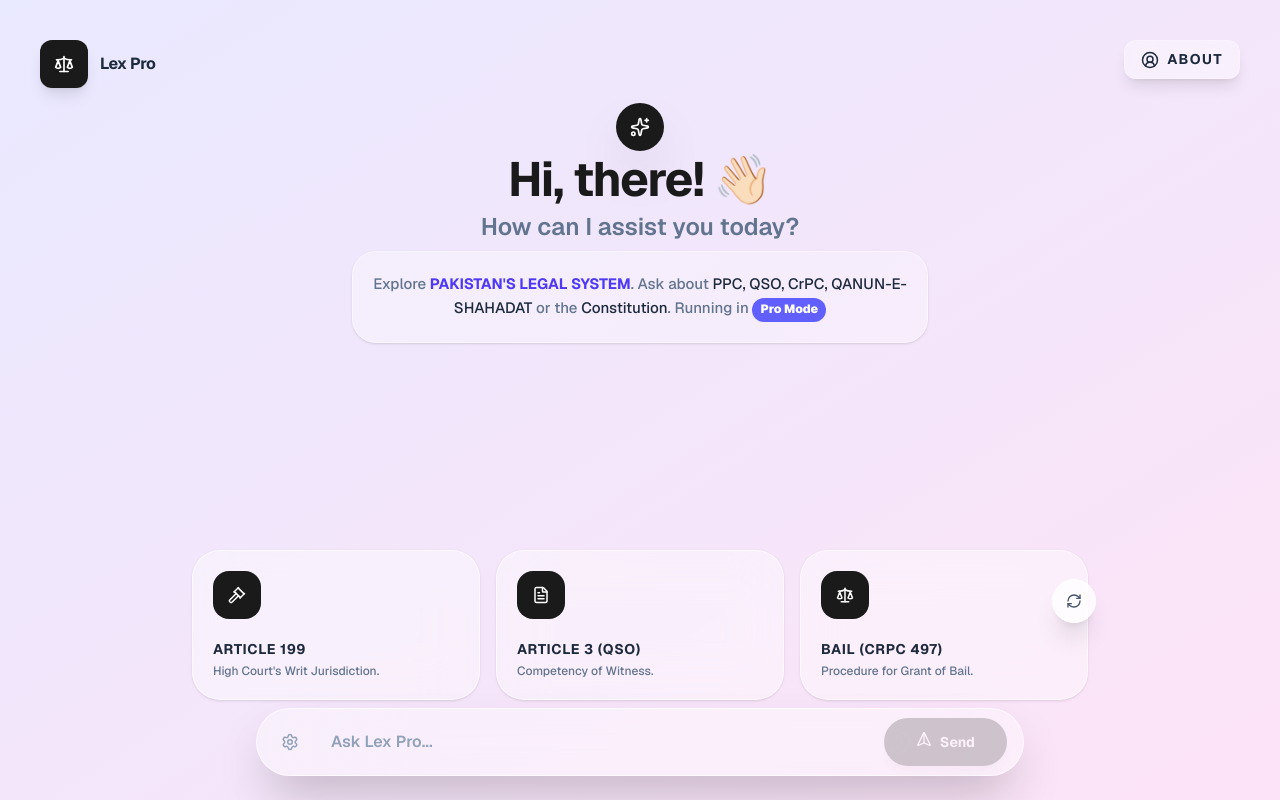
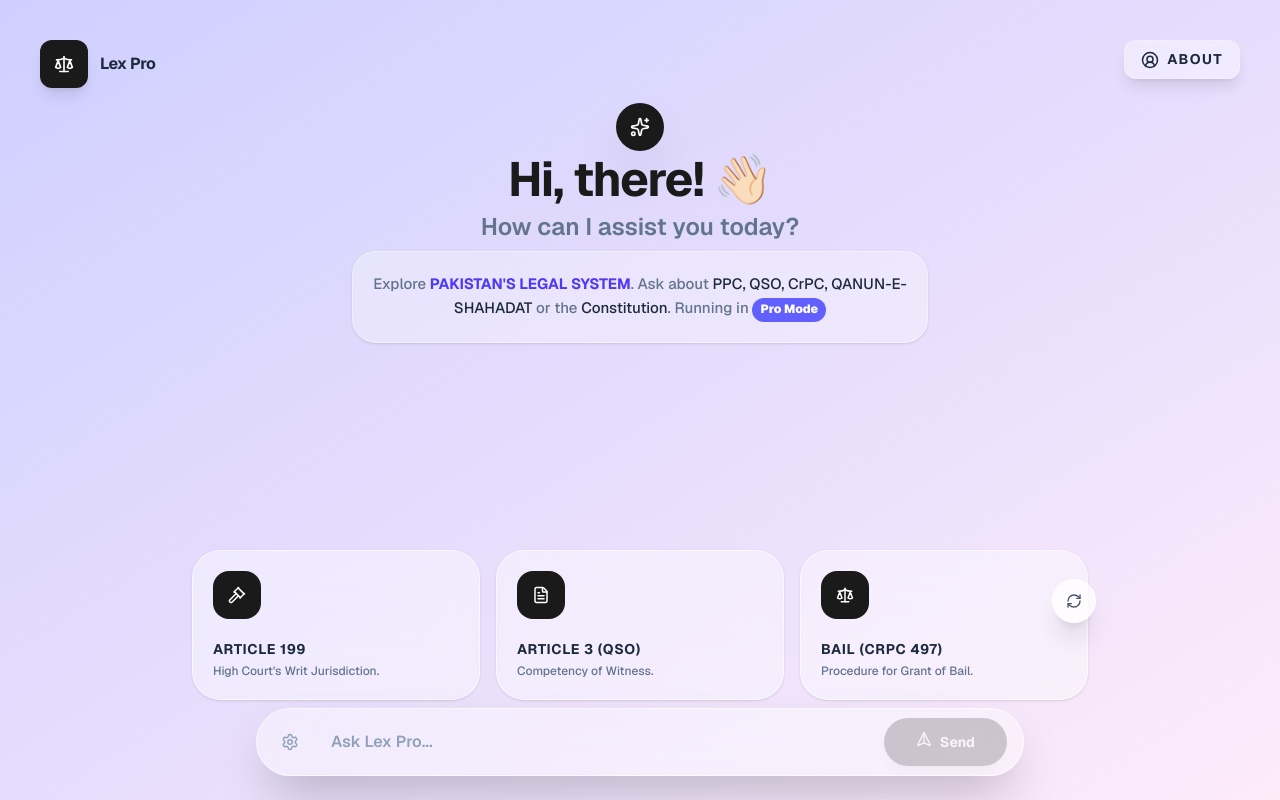
Before and after one commit to Abdullahja5558/lexpro-ai, a Next.js app: page / in a window 1280 px wide. Built offline with nearby package versions, Linux system fonts and the light colour scheme.

Commit message:
updated'

```diff
--- a/app/dashboard/page.tsx
+++ b/app/dashboard/page.tsx
@@ -249,7 +249,7 @@ export default function LexProFinal() {
       className={`h-[100dvh] w-full transition-all duration-700 flex flex-col font-sans overflow-hidden relative ${
         isDark
           ? "bg-[#0a0a0a] text-white"
-          : "bg-gradient-to-br from-[#e9e9ff] to-[#fde3f7] text-slate-900"
+          : "bg-gradient-to-br from-[#cfcfff] to-[#fdebfa] text-slate-900"
       }`}
     >
 
--- a/next.config.ts
+++ b/next.config.ts
@@ -1,7 +1,7 @@
 /** @type {import('next').NextConfig} */
 const nextConfig = {
   // Isay experimental se nikaal kar bahar rakhein
-  allowedDevOrigins: ['192.168.1.89', 'localhost:3000'],
+  allowedDevOrigins: ['192.168.10.51', 'localhost:3000'],
 
   /* Agar koi aur settings hain toh yahan niche aayengi */
 };
```
